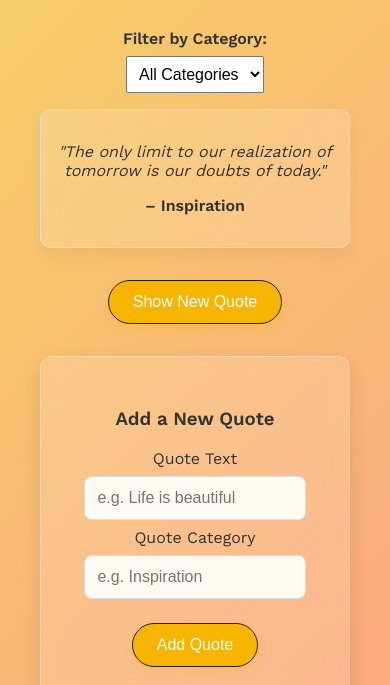
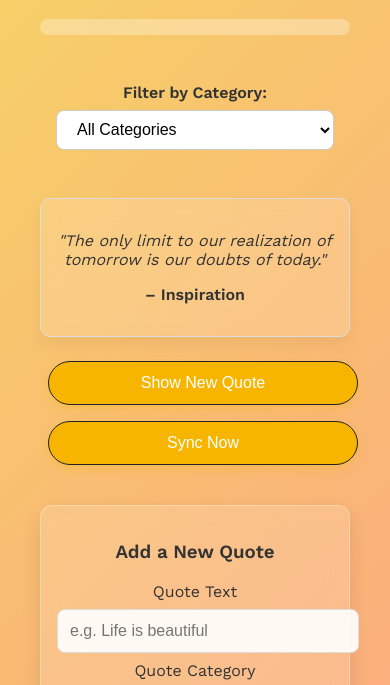
Before and after one commit to BraynMwalavu/alx_fe_javascript, a plain HTML site: page dom-manipulation/index.html in a window 390 px wide. Shown: the part 140-825 px from the top of the page. Drawn offline with nearby package versions, Linux system fonts and the light colour scheme.

Commit message:
Updated code

```diff
--- a/dom-manipulation/index.html
+++ b/dom-manipulation/index.html
@@ -9,6 +9,9 @@
 </head>
 <body>
   <h1>Dynamic Quote Generator</h1>
+
+  <!-- Sync Status Display -->
+  <div id="syncStatus" style="margin-bottom: 1em; color: green;"></div>
 
   <!-- Category Filter -->
   <div class="filter-section">
@@ -24,6 +27,7 @@
   </div>
 
   <button id="newQuote">Show New Quote</button>
+  <button id="syncNowBtn">Sync Now</button>
 
   <!-- Add Quote Form -->
   <div class="form-section">
--- a/dom-manipulation/script.js
+++ b/dom-manipulation/script.js
@@ -53,7 +53,7 @@ function showRandomQuote() {
   quoteDisplay.appendChild(quoteText);
   quoteDisplay.appendChild(quoteCategory);
 
-  sessionStorage.setItem("lastQuote", JSON.stringify(quote)); // session-specific
+  sessionStorage.setItem("lastQuote", JSON.stringify(quote));
 }
 
 // ===== 5. Add a New Quote =====
@@ -70,7 +70,6 @@ function addQuote() {
   quotes.push(newQuote);
   saveQuotes();
 
-  // Display new quote
   quoteDisplay.innerHTML = "";
   const quoteText = document.createElement("p");
   quoteText.textContent = `"${newQuote.text}"`;
@@ -171,20 +170,48 @@ function filterQuotes() {
   });
 }
 
-// ===== 9. ALX Checker Stub =====
+// ===== 9. Sync with Simulated Server =====
+async function syncWithServer() {
+  try {
+    const response = await fetch("https://jsonplaceholder.typicode.com/posts");
+    const data = await response.json();
+
+    // Simulate server quote structure using only first 5 items
+    const serverQuotes = data.slice(0, 5).map(item => ({
+      text: item.title,
+      category: "Server"
+    }));
+
+    // Conflict resolution: overwrite local with server data
+    quotes.length = 0;
+    quotes.push(...serverQuotes);
+    saveQuotes();
+    populateCategories();
+    filterQuotes();
+
+    alert("Synced with server. Server quotes have replaced local data.");
+  } catch (error) {
+    console.error("Sync failed:", error);
+  }
+}
+
+// Periodically sync every 2 minutes
+setInterval(syncWithServer, 2 * 60 * 1000);
+
+// ===== 10. Added Quote form =====
 function createAddQuoteForm() {
   console.log("createAddQuoteForm called — static form used.");
 }
 createAddQuoteForm();
 
-// ===== 10. Event Listeners =====
+// ===== 11. Event Listeners =====
 newQuoteBtn.addEventListener("click", showRandomQuote);
 addQuoteBtn.addEventListener("click", addQuote);
 exportBtn.addEventListener("click", exportToJson);
 importFile.addEventListener("change", importFromJsonFile);
 categoryFilter.addEventListener("change", filterQuotes);
 
-// ===== 11. Initial Load =====
+// ===== 12. Initial Load =====
 loadQuotes();
 populateCategories();
 showRandomQuote();
--- a/dom-manipulation/style.css
+++ b/dom-manipulation/style.css
@@ -27,9 +27,9 @@ button {
   color: #fff;
   padding: 0.75rem 1.5rem;
   font-size: 1rem;
-  border: 1px solid #222; /* Thin black border */
+  border: 1px solid #222;
   border-radius: 30px;
-  margin-top: 1rem;
+  margin: 0.5rem;
   cursor: pointer;
   transition: all 0.3s ease-in-out;
   box-shadow: 0 4px 10px rgba(248, 181, 0, 0.3);
@@ -44,7 +44,6 @@ button:hover {
 button:active {
   transform: scale(0.97);
 }
-
 
 /* Input fields */
 input {
@@ -65,6 +64,18 @@ input:focus {
   box-shadow: 0 0 8px rgba(248, 181, 0, 0.4);
 }
 
+/* Select dropdown */
+select {
+  padding: 0.6rem 1rem;
+  font-size: 1rem;
+  border-radius: 8px;
+  border: 1px solid #ccc;
+  background-color: #fff;
+  margin-top: 0.5rem;
+  max-width: 300px;
+  width: 80%;
+}
+
 /* Form section glassy card */
 .form-section {
   background-color: rgba(255, 255, 255, 0.15);
@@ -77,17 +88,43 @@ input:focus {
   box-shadow: 0 8px 20px rgba(0, 0, 0, 0.1);
 }
 
+/* Filter & JSON Section */
 .filter-section,
 .json-section {
-  margin-top: 2rem;
+  margin: 2rem auto;
+  padding: 1rem;
+  max-width: 600px;
 }
 
+/* File input spacing */
 .json-section input[type="file"] {
   margin-top: 0.5rem;
 }
 
-select {
-  padding: 0.5rem;
-  font-size: 1rem;
-  margin-top: 0.5rem;
+/* Sync Status */
+#syncStatus {
+  font-weight: 600;
+  font-size: 0.95rem;
+  padding: 0.5rem 1rem;
+  background-color: rgba(255, 255, 255, 0.3);
+  backdrop-filter: blur(5px);
+  border-radius: 8px;
+  max-width: 500px;
+  margin: 0 auto 1.5rem auto;
+  color: #1d702f;
 }
+
+/* Responsive tweaks */
+@media (max-width: 600px) {
+  button, input, select {
+    width: 100%;
+    font-size: 1rem;
+  }
+
+  .form-section,
+  .quote-box,
+  .filter-section,
+  .json-section {
+    padding: 1rem;
+  }
+}
```
